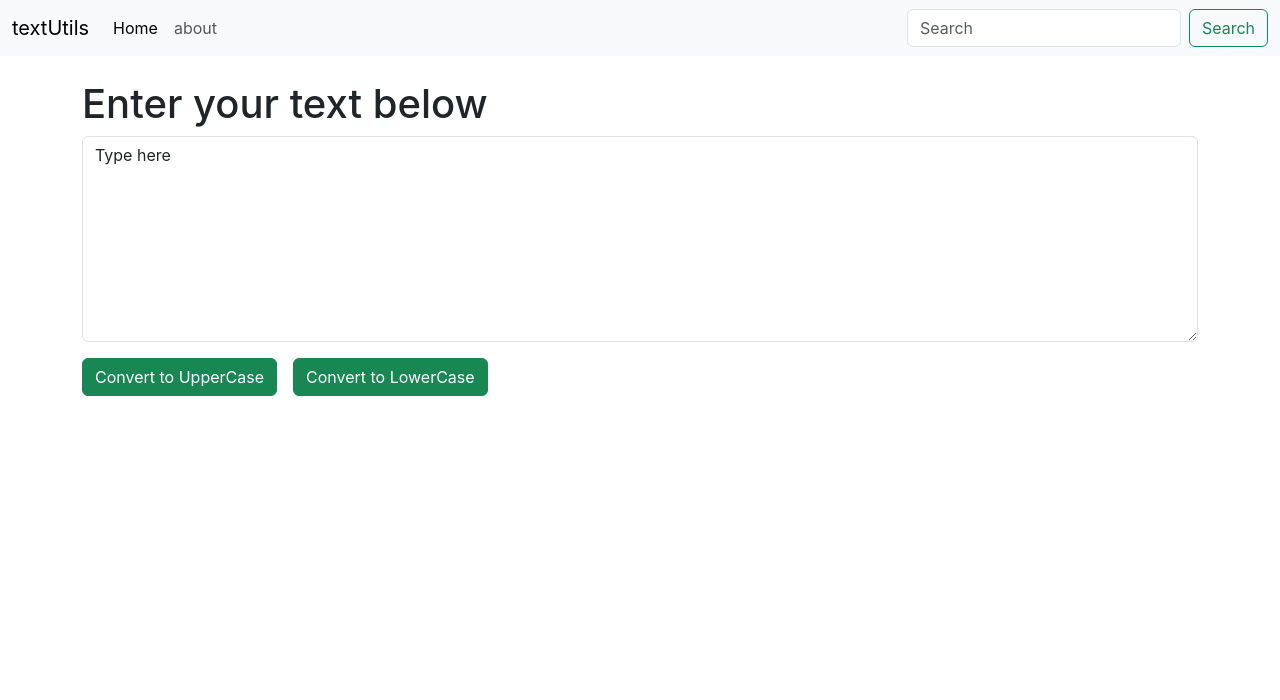
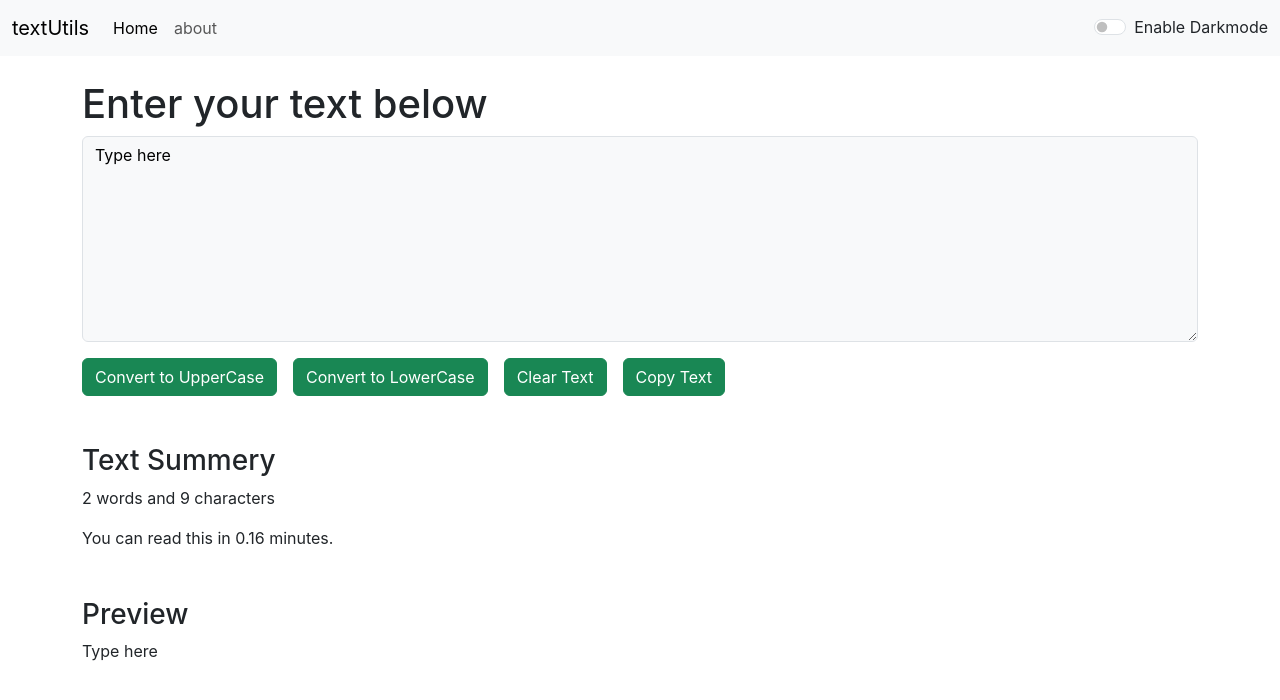
Before and after one commit to kaliprasadp7/textUtils, a React (Create React App) app: page / in a window 1280 px wide. Shown: the top 700 px of the page. Built offline with nearby package versions, Linux system fonts and the light colour scheme.

Commit message:
dark mode enabled and alert set for every changes

```diff
--- a/src/App.js
+++ b/src/App.js
@@ -1,13 +1,48 @@
 // import logo from './logo.svg';
+import React, { useState} from 'react';
 import './App.css';
 import FormInput from './components/FormInput';
 import Navbar from './components/Navbar';
+import Alert from './components/Alert';
 
 function App() {
+
+  const [mode, setMode] = useState('light'); //weather dark mode is enabled or not
+
+  const toggleMode = () => {
+    if(mode === 'light'){
+      setMode('dark');
+      document.body.style.backgroundColor = '#18182d';
+      showAlert("Dark mode has been enabled", "success");
+    }
+    else{
+      setMode('light');
+      document.body.style.backgroundColor = 'white';
+      showAlert("Light mode has been enabled", "success");
+    }
+  }
+
+  //for alert component
+  const [alert, setAlert] = useState(null);
+
+  const showAlert = (message, type) => {
+    setAlert({
+      msg : message,
+      type : type
+    })
+
+    setTimeout(() => {
+      setAlert(null);
+    }, 1500);
+  }
+
+
+
   return (
     <>
-    <Navbar title="textUtils" about="about" />
-    <FormInput heading="Enter your text below"/>
+    <Navbar title="textUtils" about="about" mode={mode} toggleMode={toggleMode} />
+    <Alert alert={alert}/>
+    <FormInput showAlert={showAlert} heading="Enter your text below" mode={mode} toggleMode={toggleMode} />
     </>
   );
 }
--- /dev/null
+++ b/src/components/Alert.js
@@ -0,0 +1,17 @@
+import React from 'react'
+
+function Alert(props) {
+  const capitalize = (word) => {
+    const lower = word.toLowerCase();
+    return lower.charAt(0).toUpperCase() + lower.slice(1);
+  }
+  return (
+
+
+    props.alert && <div className={`alert alert-${props.alert.type} alert-dismissible fade show`} role="alert">
+        <strong>{capitalize(props.alert.type)}</strong> : {props.alert.msg}
+    </div>
+  )
+}
+
+export default Alert
--- a/src/components/FormInput.js
+++ b/src/components/FormInput.js
@@ -7,12 +7,25 @@ export default function FormInput(props) {
         // console.log("handle uppercase clicked");
         let newText = text.toUpperCase();
         setText(newText);
+        props.showAlert("Coverted to Uppercase", "success");
     }
 
     const handleLowerCase = () => {
         // console.log("handle lowercase clicked");
         let newText = text.toLowerCase();
         setText(newText);
+        props.showAlert("Coverted to Lowercase", "success");
+    }
+
+    const handleClearCase = () => {
+        let newText = '';
+        setText(newText);
+        props.showAlert("Text Cleared", "success");
+    }
+
+    const handleCopyText = () => {
+        navigator.clipboard.writeText(text);
+        props.showAlert("Copied text to the clipboard", "success");
     }
 
     const handleOnChange = (event) => {
@@ -22,11 +35,11 @@ export default function FormInput(props) {
 
     return (
         <>
-        <div className="container">
-            <div className="mb-3 mt-4">
+        <div className="container" style={{color: props.mode === 'dark'?'light':'dark'}}>
+            <div className={`mb-3 mt-4 text-${props.mode === 'dark'?'light':'dark'}`}>
                 <h1>{props.heading}</h1>
                 <textarea
-                    className="form-control"
+                    className={`form-control bg-${props.mode} text-${props.mode === 'dark' ? 'white':'black'}`}
                     id="textarea"
                     rows="8"
                     value={text}
@@ -34,7 +47,22 @@ export default function FormInput(props) {
                 ></textarea>
                 <button type="button" htmlFor="textarea" className="btn btn-success mt-3" onClick={handleUpperCase}>Convert to UpperCase</button>
                 <button type="button" htmlFor="textarea" className="btn btn-success mt-3 mx-3" onClick={handleLowerCase}>Convert to LowerCase</button>
+                <button type="button" htmlFor="textarea" className="btn btn-success mt-3" onClick={handleClearCase}>Clear Text</button>
+                <button type="button" htmlFor="textarea" className="btn btn-success mt-3 mx-3" onClick={handleCopyText}>Copy Text</button>
             </div>
+
+
+            <div className={`mt-5 text-${props.mode === 'dark'?'light':'dark'}`}>
+                <h3>Text Summery</h3>
+                <p>{text.split(" ").length} words and {text.length} characters</p>
+                <p>You can read this in {text.split(" ").length * 0.08} minutes.</p>
+            </div>
+
+            <div className={`mt-5 text-${props.mode === 'dark'?'light':'dark'}`}>
+                <h3>Preview</h3>
+                <p>{text.length>0 ? text : "Enter something to preview it here !"}</p>
+            </div>
+
         </div>
         </>
     );
--- a/src/components/Navbar.js
+++ b/src/components/Navbar.js
@@ -2,9 +2,10 @@ import React from "react";
 import PropTypes from 'prop-types'
 
 export default function Navbar(props) {
+
   return (
     <div>
-      <nav className="navbar navbar-expand-lg bg-body-tertiary">
+      <nav className={`navbar navbar-expand-lg navbar-${props.mode} bg-${props.mode}`}>
         <div className="container-fluid">
           <a className="navbar-brand" href="/">
             {props.title}
@@ -33,17 +34,10 @@ export default function Navbar(props) {
                 </a>
               </li>
             </ul>
-            <form className="d-flex" role="search">
-              <input
-                className="form-control me-2"
-                type="search"
-                placeholder="Search"
-                aria-label="Search"
-              />
-              <button className="btn btn-outline-success" type="submit">
-                Search
-              </button>
-            </form>
+            <div className={`form-check form-switch text-${props.mode === 'light' ? 'dark': 'light'}`}>
+              <input className="form-check-input" type="checkbox" onClick={props.toggleMode} role="switch" id="flexSwitchCheckDefault"/>
+              <label className="form-check-label" htmlFor="flexSwitchCheckDefault">Enable Darkmode</label>
+            </div>
           </div>
         </div>
       </nav>
```
